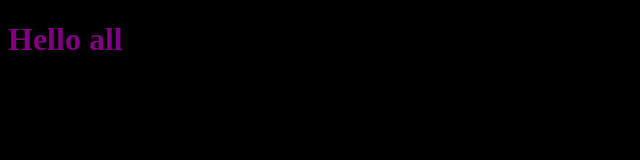
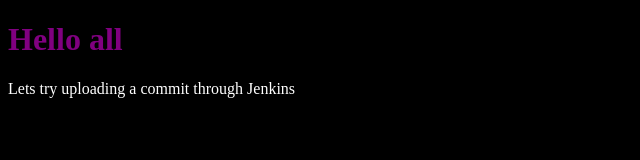
Before and after one commit to Chaitanya82/RandomStaticPage, a website: page public/index.html in a window 1280 px wide. Shown: the whole page, without its empty margins (0-640 px from the left). Drawn offline with Linux system fonts and the light colour scheme.

Commit message:
4th Commit 06102025

```diff
--- a/public/index.html
+++ b/public/index.html
@@ -7,5 +7,6 @@
 </head>
 <body style="background-color: black;">
     <h1 style="color: purple">Hello all</h1>
+    <div style="color: white">Lets try uploading a commit through Jenkins</div>
 </body>
 </html>
```
